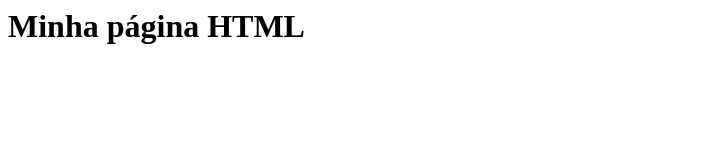
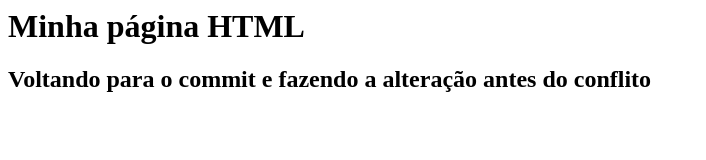
Before and after one commit to CristianoSantan/gama-no-github, a plain HTML site: page index.html in a window 1280 px wide. Shown: the whole page, without its empty margins (0-706 px from the left). Drawn offline with Linux system fonts and the light colour scheme.

Commit message:
alteração antes do conflito, voltando o commit

```diff
--- a/index.html
+++ b/index.html
@@ -1,5 +1,6 @@
 <html>
   <body>
     <h1>Minha página HTML</h1>
+    <h2>Voltando para o commit e fazendo a alteração antes do conflito</h2>
   </body>
 </html>
```
